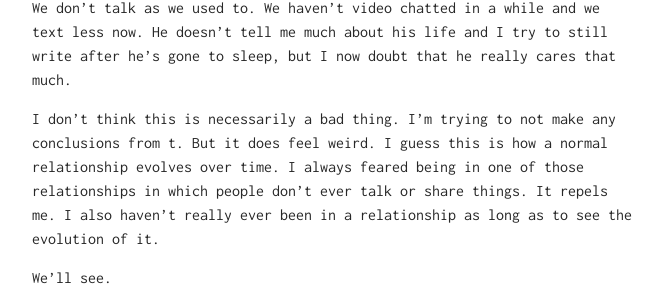
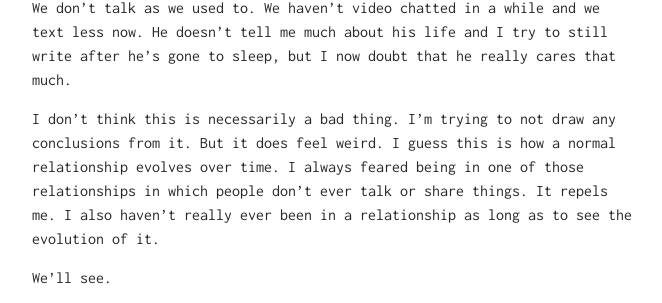
Before and after one commit to onemonthofindieblues/onemonthofindiesblues.github.io, a Jekyll site: the page built from _posts/2018-05-28-distance.md, in a window 1280 px wide. Shown: the part 206-509 px from the top of the page, without its empty margins (308-970 px from the left). Built offline with Jekyll 4.4.1, drawn with Linux system fonts in a browser that asks for light colours.

Commit message:
Update 2018-05-28-distance.md

```diff
--- a/_posts/2018-05-28-distance.md
+++ b/_posts/2018-05-28-distance.md
@@ -5,7 +5,7 @@ category: her
 ---
 We don't talk as we used to. We haven't video chatted in a while and we text less now. He doesn't tell me much about his life and I try to still write after he's gone to sleep, but I now doubt that he really cares that much.
 
-I don't think this is necessarily a bad thing. I'm trying to not make any conclusions from t. But it does feel weird. I guess this is how a normal relationship evolves over time. I always feared being in one of those relationships in which people don't ever talk or share things. It repels me.
+I don't think this is necessarily a bad thing. I'm trying to not draw any conclusions from it. But it does feel weird. I guess this is how a normal relationship evolves over time. I always feared being in one of those relationships in which people don't ever talk or share things. It repels me.
 I also haven't really ever been in a relationship as long as to see the evolution of it.
 
 We'll see.
```
